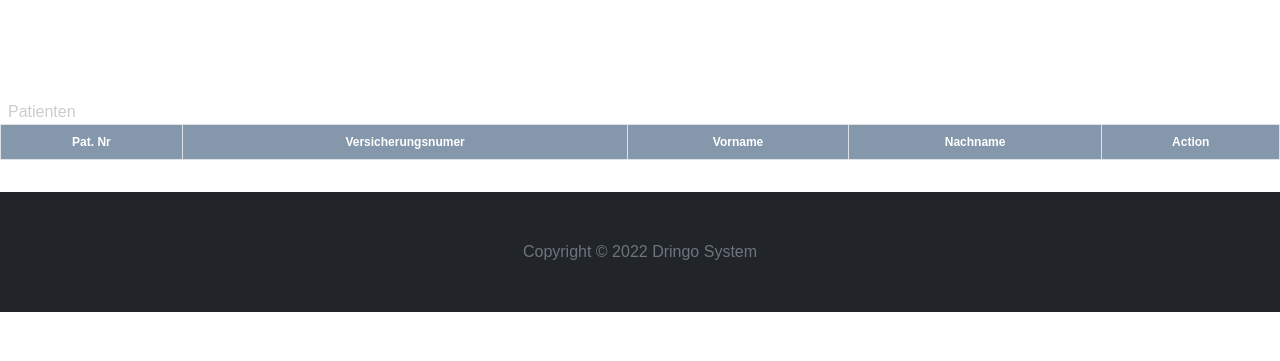
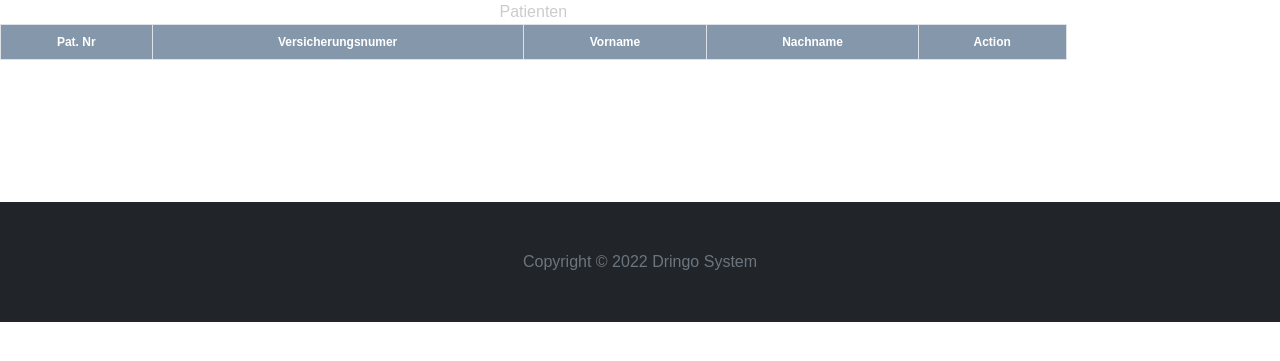
Before and after one commit to OrPh4ns/dringo, a Django app: template templates/patients.html in a window 1280 px wide. Shown: the part 167-528 px from the top of the page. Run offline with Django 4.2, Linux system fonts and the light colour scheme; the template is opened without the code that fills it, so the values that code supplies are empty; some libraries are stand-ins or nearby versions.

Commit message:
template update

```diff
--- a/templates/patients.html
+++ b/templates/patients.html
@@ -1,8 +1,8 @@
 {% extends 'layouts/nav.html' %}
 
 {% block content %}
-    <div>
-        <div class="col-md-12 search-table-col">
+    <div class="center">
+        <div class="col-md-10 center">
             <span class="counter pull-right">Patienten</span>
             <div class="table-responsive table table-hover table-bordered results">
                 <table class="table table-hover table-bordered">
```
